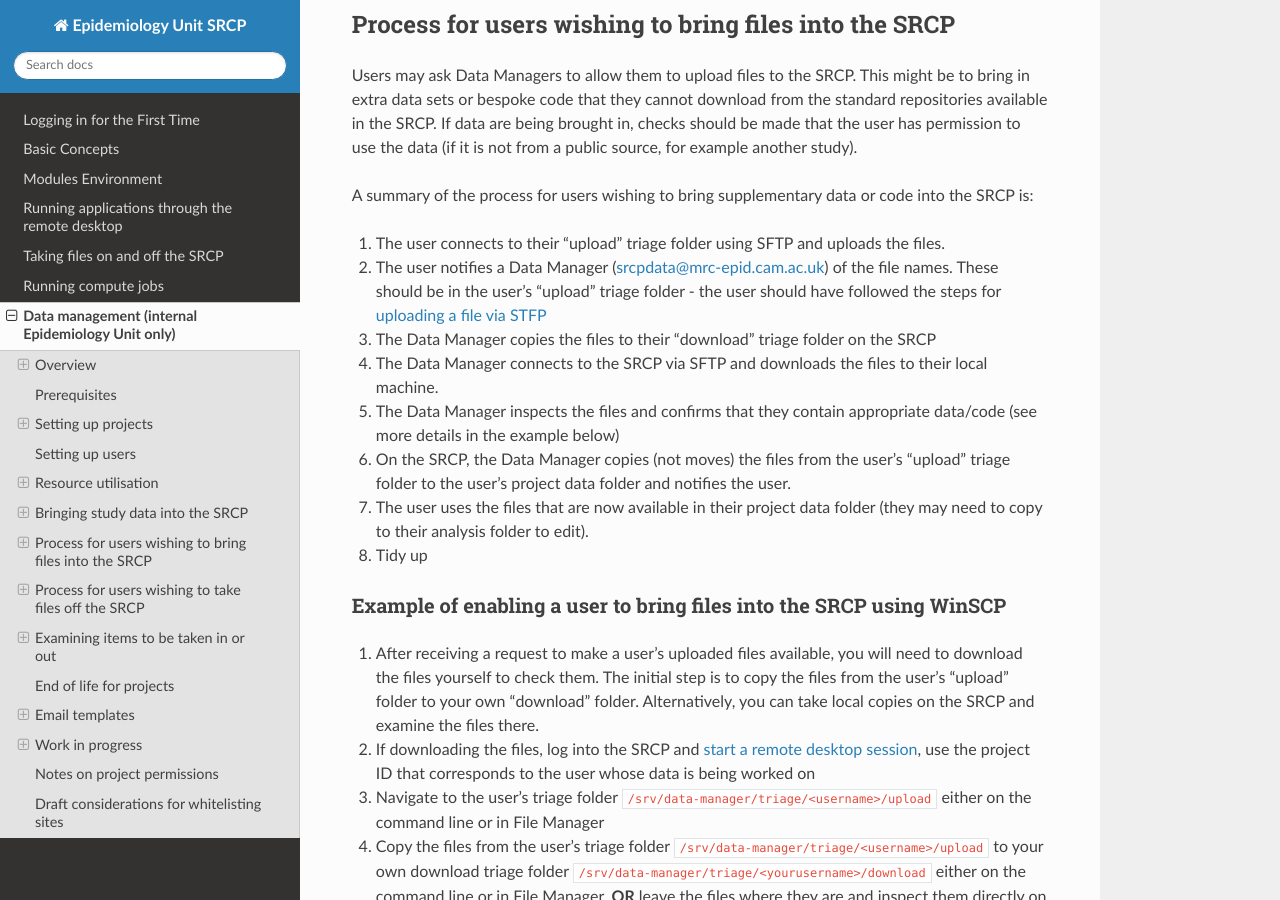
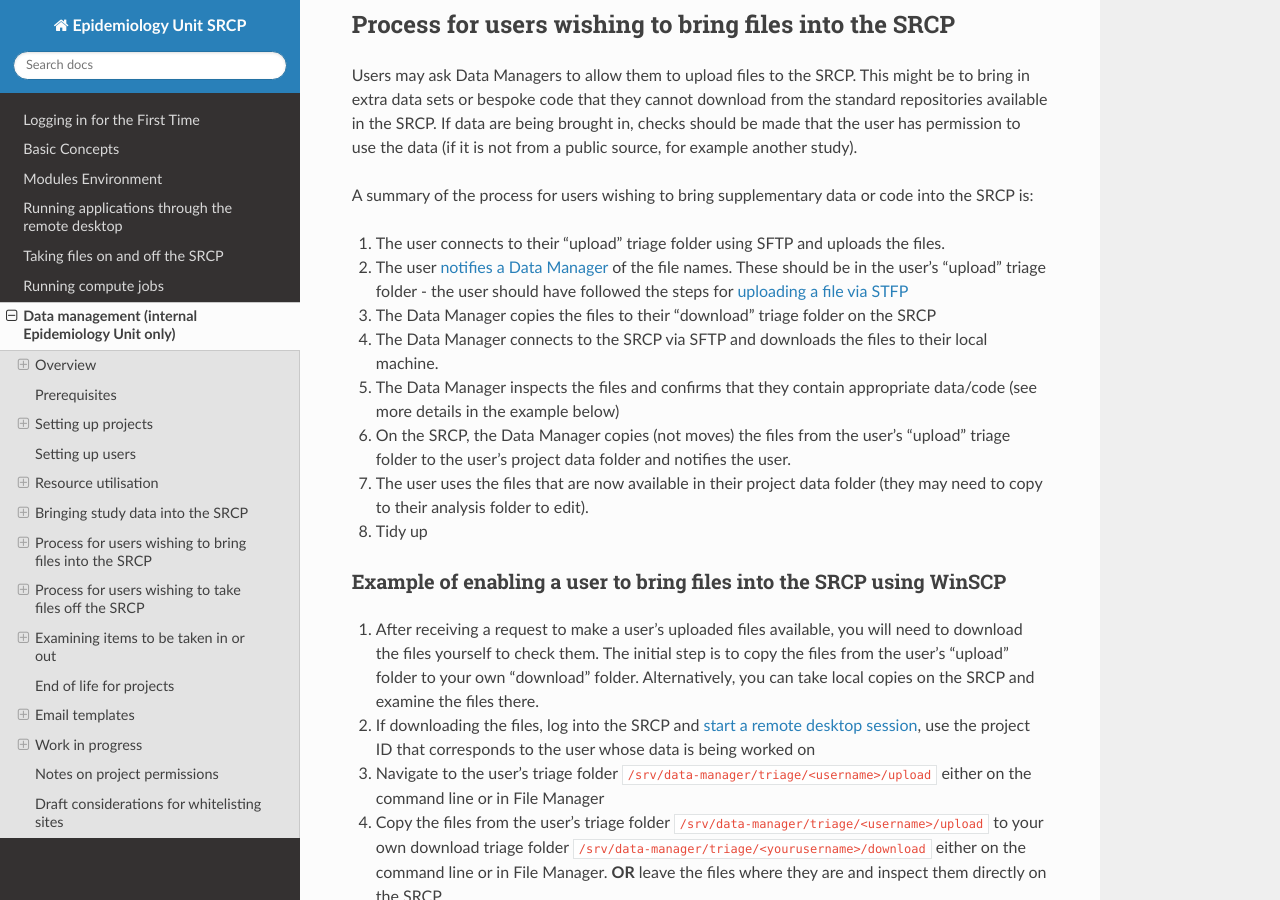
Before and after one commit to epi-analysis/SRCP_docs, a Sphinx documentation site: the page built from docs/source/06-Data-management.rst, in a window 1280 px wide and 900 px high, scrolled down 9004 px. Built offline with Sphinx 7.4.7 and the Read the Docs theme 3.1.0, drawn with Linux system fonts in a browser that asks for light colours; some of the changed text lies outside the part shown.

Commit message:
Update 06-Data-management.rst

```diff
--- a/docs/source/06-Data-management.rst
+++ b/docs/source/06-Data-management.rst
@@ -236,7 +236,7 @@
 A summary of the process for users wishing to bring supplementary data or code into the SRCP is:
 
 1. The user connects to their “upload” triage folder using SFTP and uploads the files.
-2. The user notifies a Data Manager (srcpdata@mrc-epid.cam.ac.uk) of the file names. These should be in the user’s “upload” triage folder - the user should have followed the steps for :ref:`uploading a file via STFP<SFTP-upload>`
+2. The user `notifies a Data Manager <https://mrc-epid-dmt.atlassian.net/servicedesk/customer/portal/6>`__  of the file names. These should be in the user’s “upload” triage folder - the user should have followed the steps for :ref:`uploading a file via STFP<SFTP-upload>`
 3. The Data Manager copies the files to their “download” triage folder on the SRCP
 4. The Data Manager connects to the SRCP via SFTP and downloads the files to their local machine.
 5. The Data Manager inspects the files and confirms that they contain appropriate data/code (see more details in the example below)
@@ -274,7 +274,7 @@
 
 A summary of the process for users wishing to download files from SRCP is:
 
-1. The user notifies a Data Manager (srcpdata@mrc-epid.cam.ac.uk) of the file names they wish to download and their location.
+1. The user `notifies a Data Manager <https://mrc-epid-dmt.atlassian.net/servicedesk/customer/portal/6>`__  of the file names they wish to download and their location.
 2. The Data Manager copies the files to their “download” triage folder on SRCP **OR** accesses the files directly on SRCP.
 3. The Data Manager connects to SRCP via SFTP and downloads the files to their local machine **OR** accesses the files directly on SRCP.
 4. The Data Manager inspects the files and confirms that they meet the Disclosure Control Rules (more details in the example below):
```
